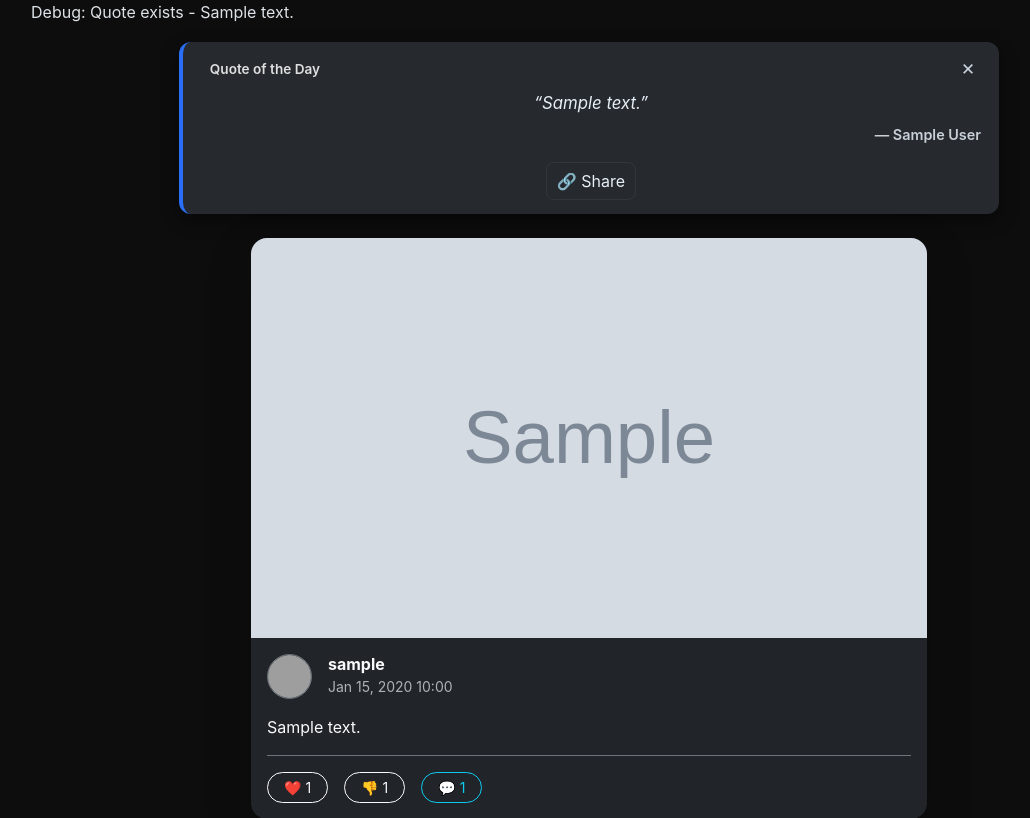
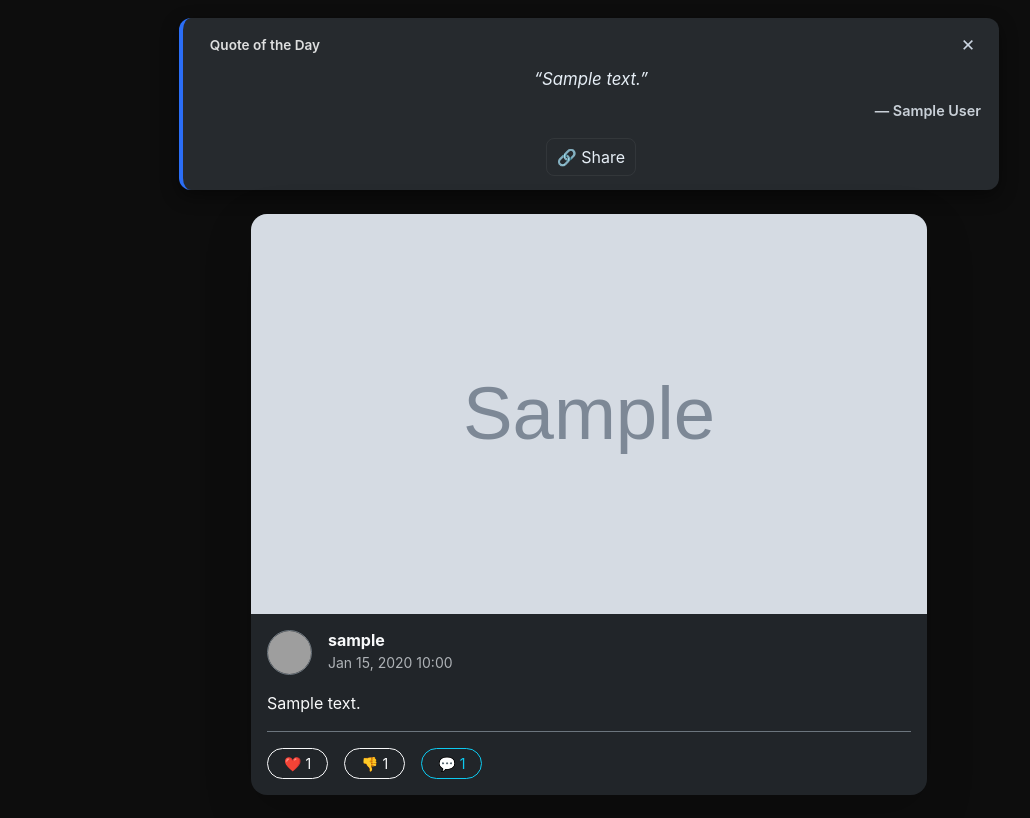
Before and after one commit to RajeebLochan/QuickPost, a Django app: template quickpost/post/templates/post_list.html in a window 1280 px wide. Shown: the part 56-874 px from the top of the page, without its empty margins (51-1081 px from the left). After the commit the page ends 851 px from the top, so only its background shows below. Run offline with Django 3.2, Linux system fonts and the light colour scheme; the template is opened without the code that fills it: most values are stand-ins (such as "Sample title", 1, 10 or a date in 2020); grey boxes marked "Sample" are stand-in pictures; grey boxes are pictures that could not be loaded.

Commit message:
Remove debug statements from daily quote feature and clean up feed view

```diff
--- a/quickpost/post/templates/post_list.html
+++ b/quickpost/post/templates/post_list.html
@@ -2,13 +2,6 @@
 {% block title %}Quick Post - Home{% endblock %}
 
 {% block content %}
-
-<!-- Debug - remove after testing -->
-{% if daily_quote %}
-  <p>Debug: Quote exists - {{ daily_quote.text }}</p>
-{% else %}
-  <p>Debug: No daily_quote in context</p>
-{% endif %}
 
 <div id="daily-quote" role="region" aria-label="Quote of the day" class="quote-card">
   <div class="quote-header">
```
Also changed, not shown: quickpost/post/views.py (+0 -12 lines).
